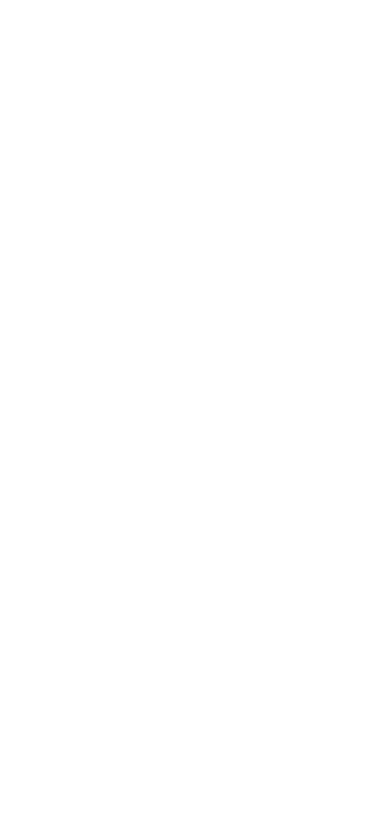
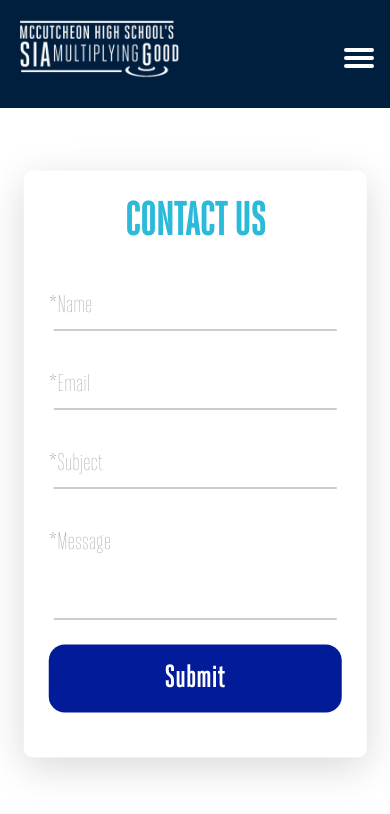
Before and after one commit to OwenWright8/SIA, a plain HTML site: page contact.html in a window 390 px wide. Drawn offline with Linux system fonts and the light colour scheme.

Commit message:
Added contact page

```diff
--- a/contact.html
+++ b/contact.html
@@ -0,0 +1,235 @@
+<!DOCTYPE html>
+
+<html lang="en">
+  <head>
+    <meta charset="utf-8" />
+    <meta name="viewport" content="width=device-width, initial-scale=1.0" />
+    <meta name="website_creator" content="Owen_Wright" />
+    <link rel="stylesheet" href="styles.css" />
+    <!-- default favicon -->
+    <link rel="icon" type="image/x-icon" href="images/favicon.ico" />
+    <!-- wideley used favicon -->
+    <link rel="icon" href="images/favicon.ico" sizes="32x32" type="image/ico" />
+    <!-- for apple mobile devices -->
+    <link
+      rel="apple-touch-icon-precomposed"
+      href="images/favicon.ico"
+      type="image/svg"
+      sizes="152x152"
+    />
+    <link
+      rel="apple-touch-icon-precomposed"
+      href="images/favicon.ico"
+      type="image/svg"
+      sizes="120x120"
+    />
+    <title>Contact Us | SIA</title>
+  </head>
+
+  <style>
+    body {
+      background-repeat: no-repeat;
+      background-position: center;
+      text-align: center;
+      font-size: 18px;
+      width: 100vw;
+      height: 100vh;
+    }
+
+    .container {
+      position: absolute;
+      top: 55%;
+      left: 50%;
+      transform: translate(-50%, -50%);
+      width: 35vw;
+      background: #fff;
+      padding: 50px;
+      box-shadow: 0 10px 40px rgba(0, 0, 0, 0.151);
+      border-radius: 0.5em;
+    }
+
+    .container h1 {
+      color: #2bbad9;
+      font-family: "HeroicCondensedRegular";
+      font-size: 46px;
+      margin: 0 0 30px;
+      padding: 0;
+      text-transform: uppercase;
+    }
+
+    .container input {
+      outline: none;
+      padding: 15px 15px;
+      margin-bottom: 30px;
+      font-size: 16px;
+    }
+
+    .container label {
+      font-family: "HeroicCondensedThin";
+      color: #cccccc;
+      font-size: 24px;
+    }
+
+    .container textarea {
+      height: 80px;
+      padding: 10px 15px;
+      margin-bottom: 20px;
+      resize: none;
+      font-size: 16px;
+    }
+
+    .container input,
+    textarea {
+      width: 100%;
+      outline: none;
+      border: none;
+      border-bottom: 1px solid #999;
+    }
+
+    button {
+      background-color: #021b99;
+      font-size: 32px;
+      font-family: "HeroicCondensedBold";
+      outline: none;
+      padding: 15px 30px;
+      margin-bottom: 20px;
+      width: 100%;
+      border-radius: 0.5em;
+      border: none;
+      color: #fff;
+      cursor: pointer;
+    }
+
+    button:hover {
+      background-color: #031fab;
+    }
+
+    .container form div {
+      position: relative;
+    }
+
+    .container form div label {
+      position: absolute;
+      top: 10px;
+      left: 0;
+      pointer-events: none;
+      color: #999;
+      transition: 0.3s;
+    }
+
+    .container input:focus ~ label,
+    .container textarea:focus ~ label,
+    .container input:valid ~ label,
+    .container textarea:valid ~ label {
+      top: -12px;
+      left: 0;
+      color: black;
+      font-size: 16px;
+      font-weight: bold;
+    }
+
+    .container input:focus,
+    .container textarea:focus,
+    .container input:valid,
+    .container textarea:valid {
+      border-bottom: 1px solid black;
+    }
+
+    /* Responsive codes */
+
+    @media only screen and (max-width: 700px) {
+      .container {
+        width: 75vw;
+        padding: 25px;
+      }
+
+      input,
+      textarea,
+      label {
+        font-size: 18px;
+      }
+
+      .container input {
+        width: 65vw;
+      }
+
+      .container textarea {
+        width: 65vw;
+      }
+    }
+  </style>
+
+  <body>
+    <header>
+      <nav>
+        <header>
+          <div class="header-wrapper">
+            <a href="home.html" class="logo-name">
+              <div class="logo-pic"><img src="images/sia-logo.webp" /></div>
+            </a>
+            <input id="menu-toggle" type="checkbox" />
+            <label class="menu-button-container" for="menu-toggle">
+              <div class="menu-button"></div>
+            </label>
+            <nav class="menu">
+              <li class="name-one">
+                <span><a href="home.html" class="other">Home</a></span>
+              </li>
+              <li class="name-two">
+                <span><a href="about.html" class="other">About Us</a></span>
+              </li>
+              <li class="name-three">
+                <span><a href="contact.html" class="selected">Contact</a></span>
+              </li>
+              <li class="name-four">
+                <span><a href="blog.html" class="other">Blog</a></span>
+              </li>
+              <li class="name-five">
+                <span
+                  ><a href="threads.html" class="other">Mav Threads</a></span
+                >
+              </li>
+              <li class="name-six">
+                <span><a href="donate.html" class="other">Donate</a></span>
+              </li>
+            </nav>
+          </div>
+        </header>
+      </nav>
+    </header>
+    <main>
+      <div class="container">
+        <h1>Contact Us</h1>
+        <form
+          class="contact"
+          method="POST"
+          name="contact"
+          data-netlify="true"
+          netlify
+          action="/success"
+        >
+          <div>
+            <input type="text" name="name" id="" required />
+            <label for="">*Name</label>
+          </div>
+          <div>
+            <input type="email" name="email" id="" required />
+            <label for="">*Email</label>
+          </div>
+          <div>
+            <input type="text" name="subject" id="" required />
+            <label for="">*Subject</label>
+          </div>
+          <div>
+            <textarea required name="message"></textarea>
+            <label for="">*Message</label>
+          </div>
+          <div>
+            <button type="submit">Submit</button>
+          </div>
+        </form>
+      </div>
+    </main>
+    <footer></footer>
+  </body>
+</html>
--- a/styles.css
+++ b/styles.css
@@ -111,6 +111,7 @@ header .other:hover {
   padding: 0;
   list-style: none;
   text-decoration: none;
+  scroll-behavior: smooth;
 }
 
 .header-wrapper {
@@ -226,101 +227,6 @@ header nav {
   transform: rotate(-405deg);
 }
 
-.hero {
-  /* Sizing */
-  width: 100vw;
-  height: auto;
-  /* Flexbox stuff */
-  display: flex;
-  justify-content: center;
-  align-items: center;
-}
-
-.hero {
-  /* Sizing */
-  width: 100vw;
-  height: 91vh;
-  /* Flexbox stuff */
-  display: flex;
-  justify-content: center;
-  align-items: center;
-  background-color: white;
-  background-size: cover;
-  background-position: center center;
-  background-repeat: no-repeat;
-  background-attachment: relative;
-}
-
-.hero h1 {
-  display: flex;
-  font-family: "HeroicCondensedBold";
-  font-size: 9vw;
-  text-align: center;
-  margin-bottom: -0.2em;
-}
-
-.hero .divider {
-  justify-self: center;
-  align-self: center;
-  background-color: #021b99;
-  width: 50vw;
-  height: 10px;
-}
-
-.hero .top,
-.hero .mid,
-.hero .bot {
-  color: #2bbad9;
-}
-
-.hero span {
-  color: #021b99;
-}
-
-main {
-  height: 1000px;
-}
-
-main img {
-  max-width: 100%;
-  height: auto;
-  overflow: hidden;
-}
-
-.scroll {
-  position: absolute;
-  z-index: 5;
-  flex-direction: row;
-  display: flex;
-  align-self: center;
-  justify-content: center;
-  text-align: center;
-  font-size: 16px;
-  margin-top: 35em;
-}
-
-.arrow {
-  width: 4em;
-  height: 4em;
-  opacity: 65%;
-}
-
-.scroll button {
-  background-color: #26252500;
-  border: 0;
-}
-
-.scroll button:hover {
-  cursor: pointer;
-}
-
-.hero-inner {
-  display: flex;
-  flex-direction: column;
-  justify-content: center;
-  align-items: center;
-}
-
 @media (max-width: 700px) {
   .menu-button-container {
     display: flex;
@@ -384,21 +290,4 @@ main img {
   header .logo-pic {
     margin-left: 0.2em;
   }
-
-  .hero {
-    /* Sizing */
-    width: 100vw;
-    height: 20vh;
-  }
-
-  .hero .divider {
-    background-color: #021b99;
-    margin-left: 5vw;
-    width: 60vw;
-    height: 0.3em;
-  }
-
-  .scroll {
-    display: none;
-  }
 }
```
Also changed, not shown: home.html (renamed from index.html, +110 -0 lines), images/arrow.png, 1 other file.
